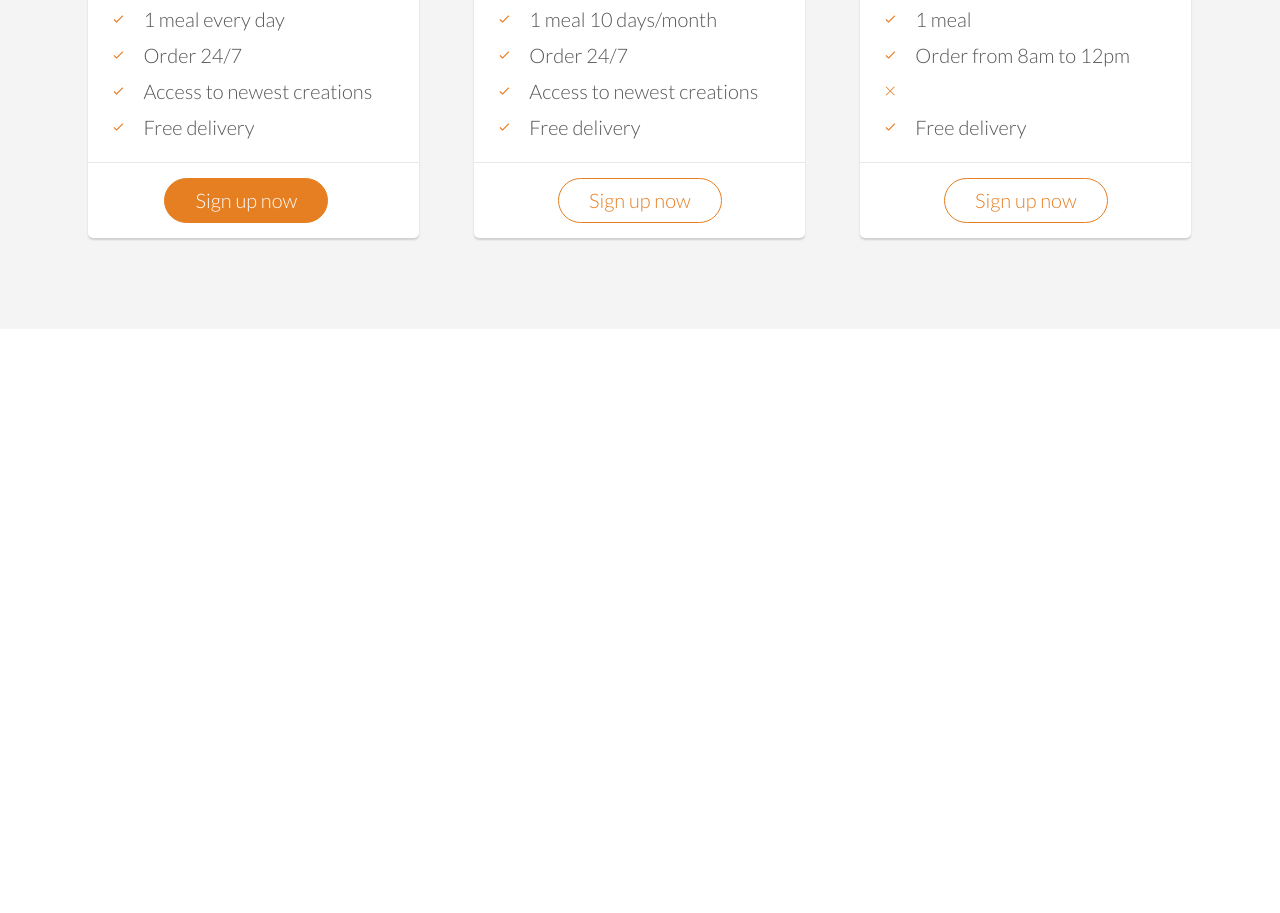
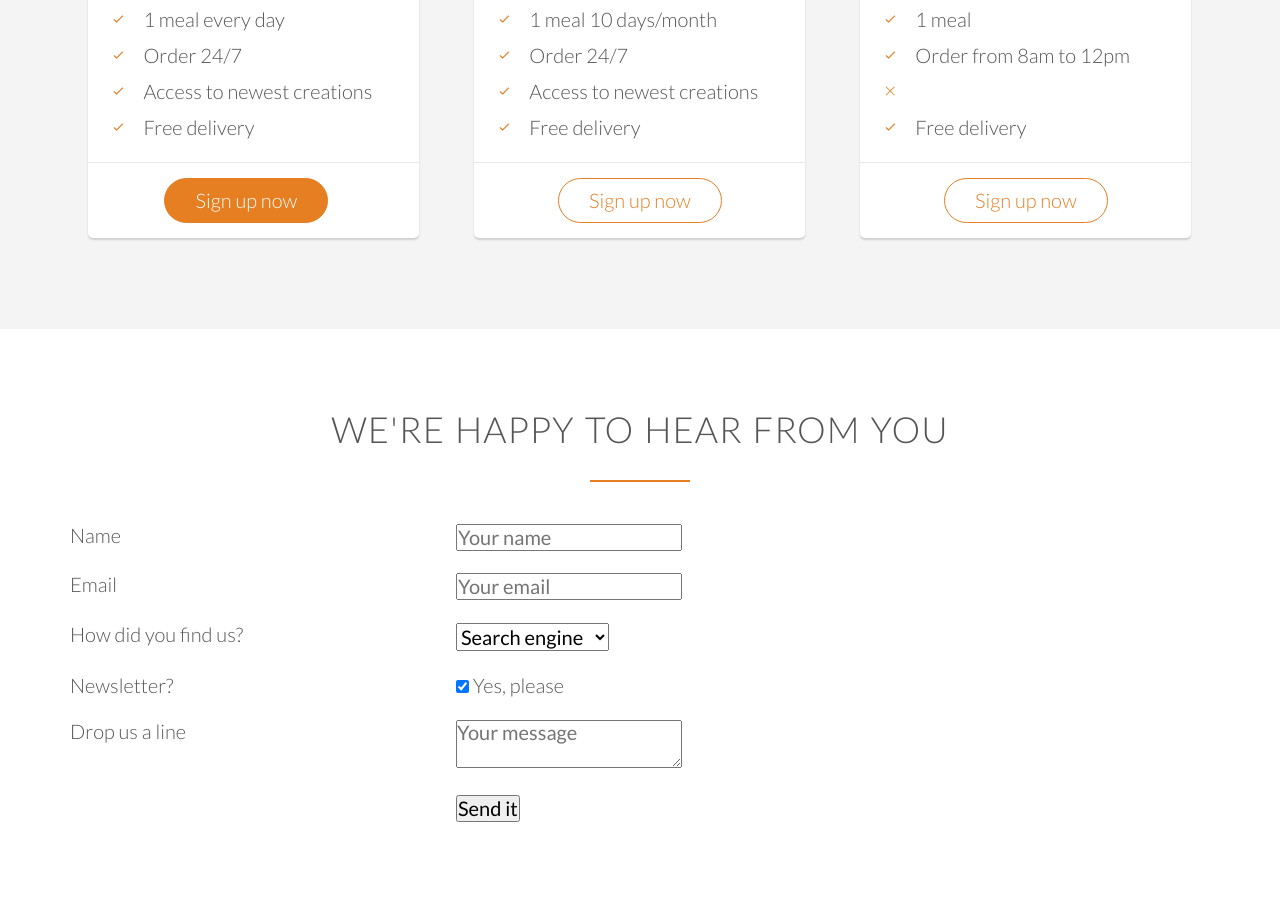
Before and after one commit to chanalisa/omnifood, a plain HTML site: page index.html in a window 1280 px wide. Shown: the part 4286-5199 px from the top of the page. Before the commit the page ends 4615 px from the top, so only its background shows below. Drawn offline with Linux system fonts and the light colour scheme; files whose address does not match are found by name.

Commit message:
completed contact form part 1

```diff
--- a/index.html
+++ b/index.html
@@ -364,5 +364,68 @@
       </div>
     </section>
 
+    <section class="section-form">
+      <div class="row">
+        <h2>We're happy to hear from you</h2>
+      </div>
+      <div class="row">
+        <form method="post" action="#" class="contact-form">
+          <div class="row">
+            <div class="col span-1-of-3">
+              <label for="name">Name</label>
+            </div>
+            <div class="col span-2-of-3">
+              <input type="text" name="name" id="name" placeholder="Your name" required>
+            </div>
+          </div>
+          <div class="row">
+            <div class="col span-1-of-3">
+              <label for="email">Email</label>
+            </div>
+            <div class="col span-2-of-3">
+              <input type="email" name="email" id="email" placeholder="Your email" required>
+            </div>
+          </div>
+          <div class="row">
+            <div class="col span-1-of-3">
+              <label for="find-us">How did you find us?</label>
+            </div>
+            <div class="col span-2-of-3">
+              <select name="find-us" id="find-us">
+                <option value="friends">Friends</option>
+                <option value="search" selected>Search engine</option>
+                <option value="ad">Advertisement</option>
+                <option value="other">Other</option>
+              </select>
+            </div>
+          </div>
+          <div class="row">
+            <div class="col span-1-of-3">
+              <label for="news">Newsletter?</label>
+            </div>
+            <div class="col span-2-of-3">
+              <input type="checkbox" name="news" id="news" checked> Yes, please
+            </div>
+          </div>
+          <div class="row">
+            <div class="col span-1-of-3">
+              <label>Drop us a line</label>
+            </div>
+            <div class="col span-2-of-3">
+              <textarea name="message" placeholder="Your message"></textarea>
+            </div>
+          </div>
+          <div class="row">
+            <div class="col span-1-of-3">
+              <label>&nbsp;</label>
+            </div>
+            <div class="col span-2-of-3">
+              <input type="submit" value="Send it">
+            </div>
+          </div>
+        </form>
+      </div>
+    </section>
+
   </body>
 </html>
```
